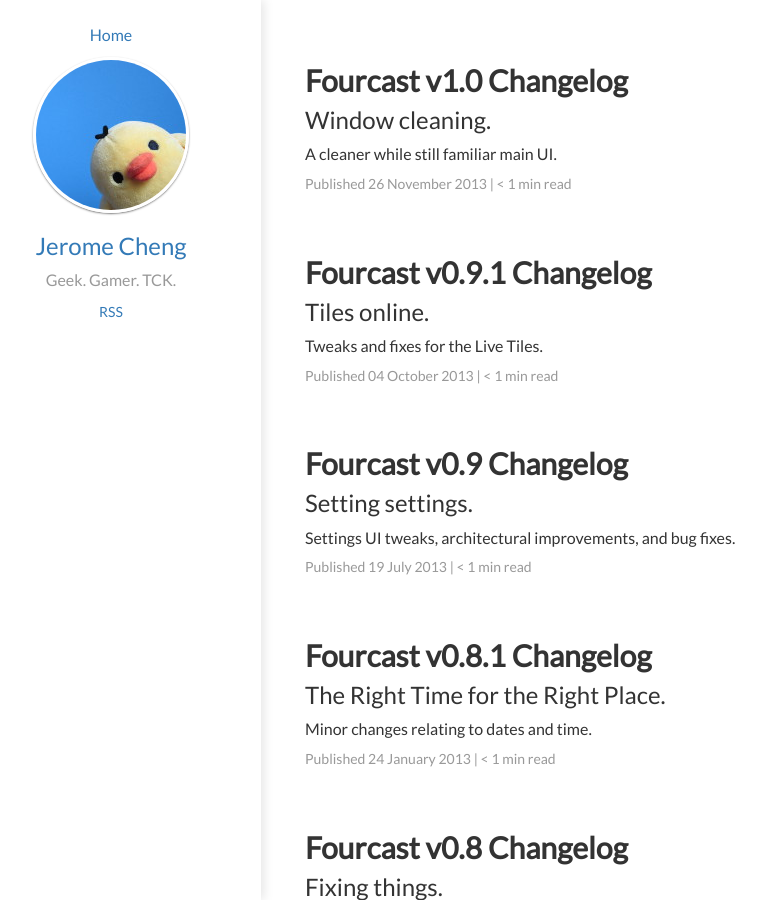
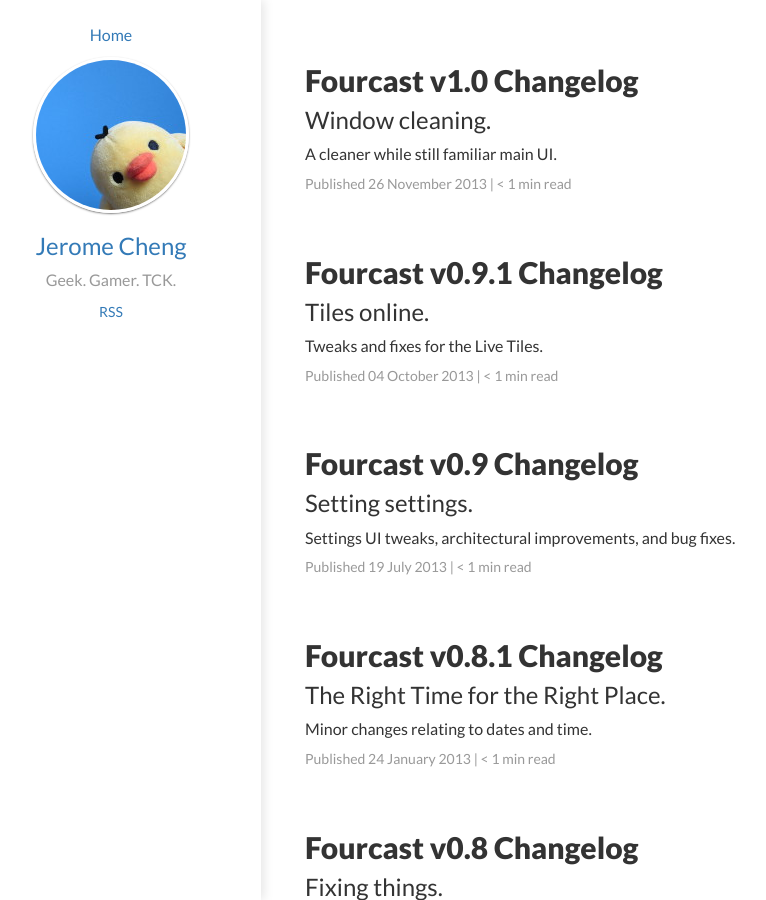
Before and after one commit to jcheng31/ayulin.net, a Jekyll site: the page built from Content/blog/index.html, in a window 1280 px wide and 900 px high. Shown: the whole window, without its empty margins (39-805 px from the left). Built offline with Jekyll 4.4.1, drawn with Linux system fonts in a browser that asks for light colours; nearby versions of some CDN libraries; Markdown is read by kramdown in place of the engine named in the settings; the list of posts is cut into pages by our own code.

Commit message:
Add Lato Extra Bold.

```diff
--- a/Content/_includes/header.html
+++ b/Content/_includes/header.html
@@ -23,10 +23,11 @@
   })();
   </script>
 
-  <link href='http://fonts.googleapis.com/css?family=Lato' rel='stylesheet' type='text/css'>
+  <link href='http://fonts.googleapis.com/css?family=Lato:400,900' rel='stylesheet' type='text/css'>
   <link rel="stylesheet" href="//netdna.bootstrapcdn.com/bootstrap/3.0.3/css/bootstrap.min.css">
   <link rel="stylesheet" href="/css/syntax.css">
   <link rel="stylesheet" href="/css/mainStyle.css">
   {% if page.is_blog %}
-  <link rel="alternate" href="/blog/rss.xml" type="application/rss+xml" title="ayulin.net - Blog">{% endif %}
+  <link rel="alternate" href="/blog/rss.xml" type="application/rss+xml" title="ayulin.net - Blog">
+  {% endif %}
 </head>
```
